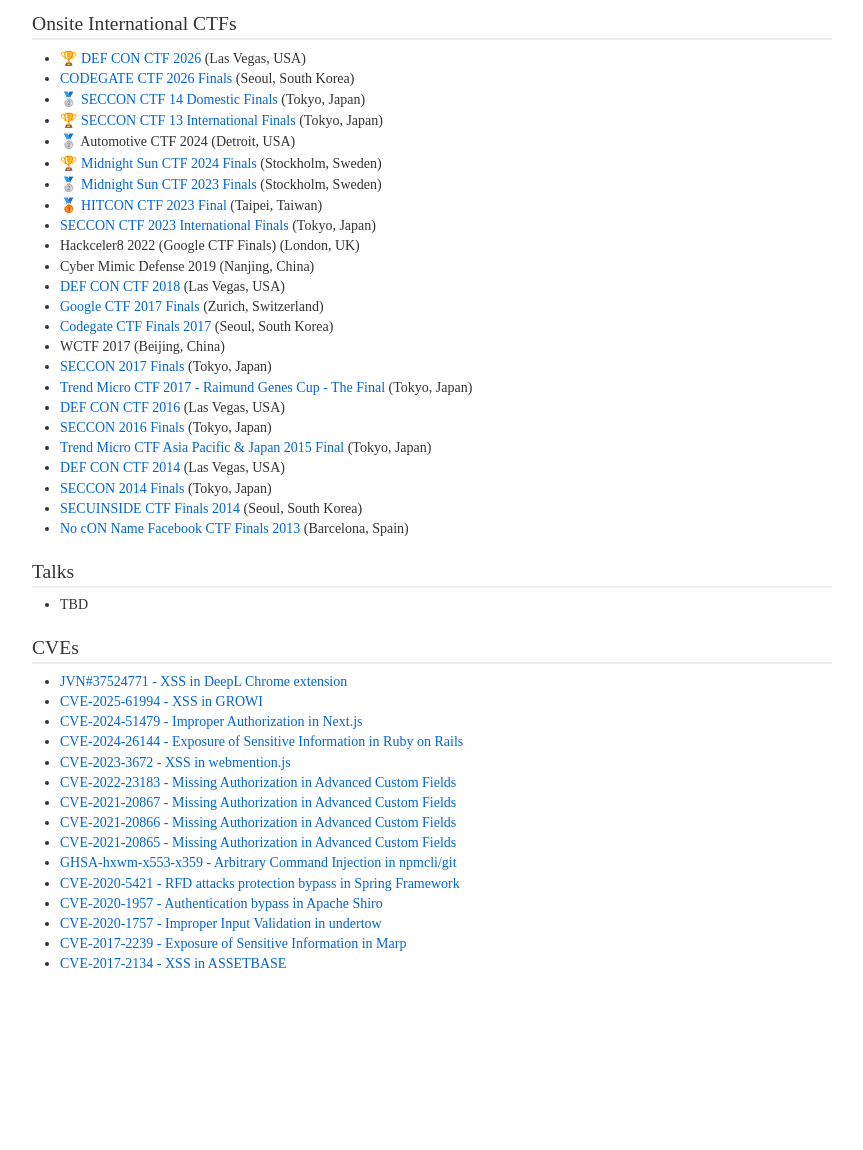
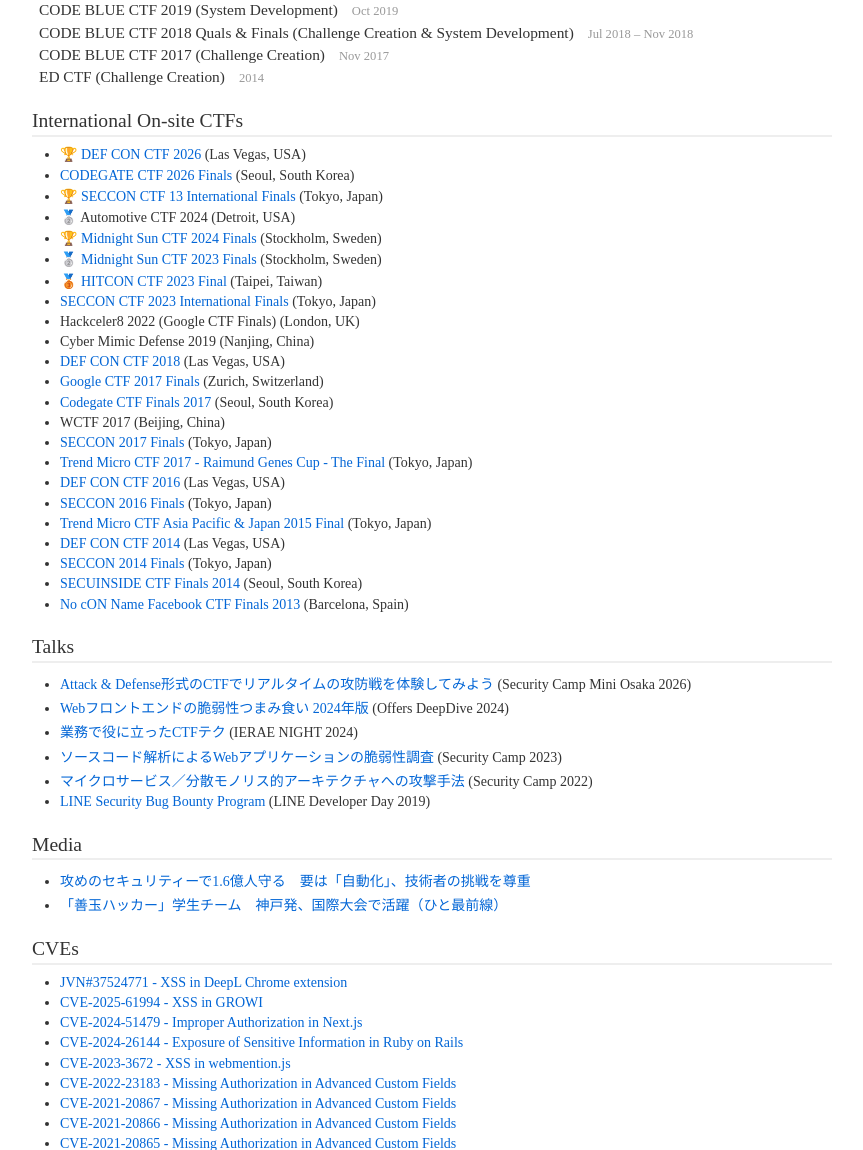
Before and after one commit to tyage/tyage.net, a website: page public/index.html in a window 1280 px wide. Shown: the part 1052-2202 px from the top of the page, without its empty margins (208-1071 px from the left). Before the commit the page ends 2048 px from the top, so only its background shows below. Drawn offline with Linux system fonts and the light colour scheme.

Commit message:
Update profile articles, talks, and section titles

```diff
--- a/public/index.html
+++ b/public/index.html
@@ -52,12 +52,18 @@
     </div>
 
     <div class="profile-sub">
-      <h3 class="title">Job Experiences</h3>
+      <h3 class="title">Work Experience</h3>
 
       <div class="timeline">
         <p class="timeline-title">Security Engineer at Ierae Security, Inc</p>
         <p class="timeline-date">May 2020 – Present</p>
       </div>
+      <ul>
+        <li><a href="https://gmo-cybersecurity.com/blog/claude-codex-missed-csrf-token-leak/">Claude CodeもCodex Securityも見落とした、CSRFトークン漏洩の脆弱性</a></li>
+        <li><a href="https://gmo-cybersecurity.com/blog/another-nextjs-middleware-bypass-jp/">また別の（ちょっと前の）Next.jsのミドルウェアバイパスの脆弱性 CVE-2024-51479</a></li>
+        <li><a href="https://gmo-cybersecurity.com/blog/advanced-custom-fields-cve23183/">WordPress プラグイン Advanced Custom Fieldsの脆弱性について</a></li>
+        <li><a href="https://gmo-cybersecurity.com/blog/ssr-ssrf/">サーバサイドレンダリングの導入から生じるSSRF</a></li>
+      </ul>
       <div class="timeline">
         <p class="timeline-title">Security Engineer at LINE Corporation</p>
         <p class="timeline-date">Apr 2018 – Apr 2020</p>
@@ -69,7 +75,7 @@
     </div>
 
     <div class="profile-sub">
-      <h3 class="title">Educations</h3>
+      <h3 class="title">Education</h3>
 
       <div class="timeline">
         <p class="timeline-title">Kyoto University Graduate School of Informatics</p>
@@ -151,11 +157,10 @@
     </div>
 
     <div class="profile-sub">
-      <h3 class="title">Onsite International CTFs</h3>
+      <h3 class="title">International On-site CTFs</h3>
       <ul>
         <li>🏆 <a href="https://ctftime.org/event/3322/">DEF CON CTF 2026</a> (Las Vegas, USA)</li>
         <li><a href="https://ctftime.org/event/3292/">CODEGATE CTF 2026 Finals</a> (Seoul, South Korea)</li>
-        <li>🥈 <a href="https://ctftime.org/event/3107/">SECCON CTF 14 Domestic Finals</a> (Tokyo, Japan)</li>
         <li>🏆 <a href="https://ctftime.org/event/2649/">SECCON CTF 13 International Finals</a> (Tokyo, Japan)</li>
         <li>🥈 Automotive CTF 2024 (Detroit, USA)</li>
         <li>🏆 <a href="https://ctftime.org/event/2409/">Midnight Sun CTF 2024 Finals</a> (Stockholm, Sweden)</li>
@@ -183,7 +188,20 @@
     <div class="profile-sub">
       <h3 class="title">Talks</h3>
       <ul>
-        <li>TBD</li>
+        <li><a href="https://github.com/tyage/minicamp-osaka2026-ad">Attack &amp; Defense形式のCTFでリアルタイムの攻防戦を体験してみよう</a> (Security Camp Mini Osaka 2026)</li>
+        <li><a href="https://note.com/offers_deepdive/n/ne1c270f307e1">Webフロントエンドの脆弱性つまみ食い 2024年版</a> (Offers DeepDive 2024)</li>
+        <li><a href="https://www.docswell.com/s/ierae/51RY4E-ierae-night-2024-web">業務で役に立ったCTFテク</a> (IERAE NIGHT 2024)</li>
+        <li><a href="https://gmo-cybersecurity.com/news/security_camp_presentation_slide_20230912/">ソースコード解析によるWebアプリケーションの脆弱性調査</a> (Security Camp 2023)</li>
+        <li><a href="https://gmo-cybersecurity.com/news/security_camp_presentation_slide_20220901/">マイクロサービス／分散モノリス的アーキテクチャへの攻撃手法</a> (Security Camp 2022)</li>
+        <li><a href="https://speakerdeck.com/line_devday2019/line-security-bug-bounty-program">LINE Security Bug Bounty Program</a> (LINE Developer Day 2019)</li>
+      </ul>
+    </div>
+
+    <div class="profile-sub">
+      <h3 class="title">Media</h3>
+      <ul>
+        <li><a href="https://xtech.nikkei.com/atcl/nxt/mag/nc/18/020600004/041500050/">攻めのセキュリティーで1.6億人守る　要は「自動化」、技術者の挑戦を尊重</a></li>
+        <li><a href="https://www.nikkei.com/article/DGXLASJB19H4G_Z11C15A1AA2P00/">「善玉ハッカー」学生チーム　神戸発、国際大会で活躍（ひと最前線）</a></li>
       </ul>
     </div>
 
```
